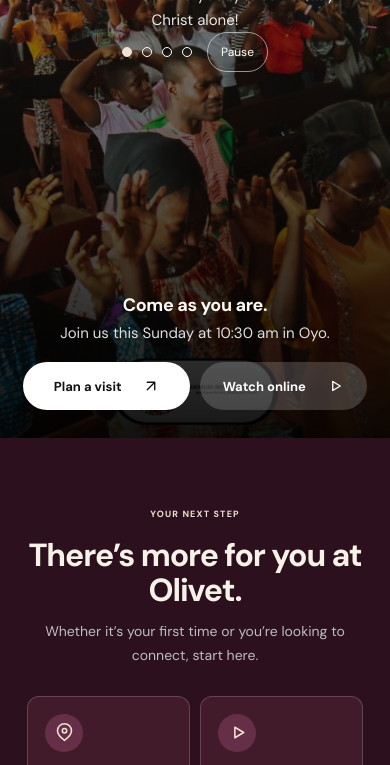
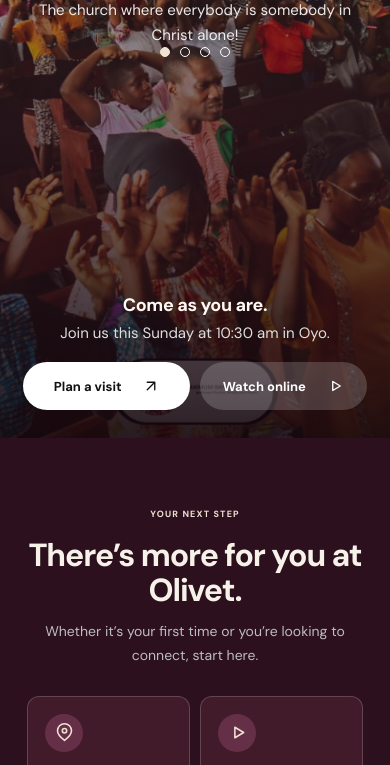
Before and after one commit to Plutobby/olivet-baptist-church-oyo, a plain HTML site: page index.html in a window 390 px wide. Shown: the part 406-1171 px from the top of the page. Drawn offline with Linux system fonts and the light colour scheme.

Commit message:
Refine homepage hero gradient and controls
Co-authored-by: Copilot <223556219+Copilot@users.noreply.github.com>

```diff
--- a/index.html
+++ b/index.html
@@ -57,7 +57,6 @@
             <button type="button" class="hero-slide-button" data-hero-slide="1" aria-label="Show photo 2 of 4" aria-pressed="false"></button>
             <button type="button" class="hero-slide-button" data-hero-slide="2" aria-label="Show photo 3 of 4" aria-pressed="false"></button>
             <button type="button" class="hero-slide-button" data-hero-slide="3" aria-label="Show photo 4 of 4" aria-pressed="false"></button>
-            <button type="button" class="hero-carousel-toggle" aria-label="Pause photo rotation">Pause</button>
           </div>
         </div>
         <div class="hero-bottom">
--- a/script.js
+++ b/script.js
@@ -100,12 +100,11 @@ setupMotion();
 const hero = document.querySelector(".hero");
 const heroImages = hero ? Array.from(hero.querySelectorAll(".hero-image")) : [];
 const heroSlideButtons = hero ? Array.from(hero.querySelectorAll(".hero-slide-button")) : [];
-const heroCarouselToggle = hero?.querySelector(".hero-carousel-toggle");
 
-if (hero && heroImages.length > 1 && heroSlideButtons.length === heroImages.length && heroCarouselToggle instanceof HTMLButtonElement) {
+if (hero && heroImages.length > 1 && heroSlideButtons.length === heroImages.length) {
   let activeHeroSlide = 0;
   let heroTimer;
-  let heroPaused = motionPreference.matches;
+  const heroMotionEnabled = !motionPreference.matches;
 
   function showHeroSlide(index) {
     activeHeroSlide = (index + heroImages.length) % heroImages.length;
@@ -127,7 +126,7 @@ if (hero && heroImages.length > 1 && heroSlideButtons.length === heroImages.leng
   function startHeroTimer() {
     stopHeroTimer();
     const heroIsInteracting = hero.matches(":hover") || hero.contains(document.activeElement);
-    if (!heroPaused && !heroIsInteracting && !document.hidden && !motionPreference.matches) {
+    if (heroMotionEnabled && !heroIsInteracting && !document.hidden) {
       heroTimer = window.setInterval(() => showHeroSlide(activeHeroSlide + 1), 6000);
     }
   }
@@ -138,12 +137,6 @@ if (hero && heroImages.length > 1 && heroSlideButtons.length === heroImages.leng
       startHeroTimer();
     });
   });
-  heroCarouselToggle.addEventListener("click", () => {
-    heroPaused = !heroPaused;
-    heroCarouselToggle.textContent = heroPaused ? "Play" : "Pause";
-    heroCarouselToggle.setAttribute("aria-label", heroPaused ? "Resume photo rotation" : "Pause photo rotation");
-    startHeroTimer();
-  });
   hero.addEventListener("pointerenter", stopHeroTimer);
   hero.addEventListener("pointerleave", startHeroTimer);
   hero.addEventListener("focusin", stopHeroTimer);
@@ -151,15 +144,7 @@ if (hero && heroImages.length > 1 && heroSlideButtons.length === heroImages.leng
     if (!(event.relatedTarget instanceof Node) || !hero.contains(event.relatedTarget)) startHeroTimer();
   });
   document.addEventListener("visibilitychange", startHeroTimer);
-  motionPreference.addEventListener("change", () => {
-    heroPaused = motionPreference.matches;
-    heroCarouselToggle.textContent = heroPaused ? "Play" : "Pause";
-    heroCarouselToggle.setAttribute("aria-label", heroPaused ? "Resume photo rotation" : "Pause photo rotation");
-    startHeroTimer();
-  });
   showHeroSlide(0);
-  heroCarouselToggle.textContent = heroPaused ? "Play" : "Pause";
-  heroCarouselToggle.setAttribute("aria-label", heroPaused ? "Resume photo rotation" : "Pause photo rotation");
   startHeroTimer();
 }
 
--- a/styles.css
+++ b/styles.css
@@ -592,11 +592,9 @@ h1 em, h2 em { color: var(--lime); font-style: normal; font-weight: 700; }
 .hero-copy { max-width: 560px; margin: 0 auto 28px; color: rgba(255,255,255,.9); font-size: clamp(14px, 1.4vw, 18px); line-height: 1.65; }
 .hero-carousel-controls { display: flex; align-items: center; justify-content: center; gap: 10px; }
 .hero-slide-button { width: 10px; height: 10px; padding: 0; border: 1px solid white; border-radius: 50%; background: transparent; cursor: pointer; }
-.hero-slide-button:focus-visible, .hero-carousel-toggle:focus-visible, .gallery-scroll-toggle:focus-visible { outline: 3px solid var(--lime); outline-offset: 3px; }
+.hero-slide-button:focus-visible, .gallery-scroll-toggle:focus-visible { outline: 3px solid var(--lime); outline-offset: 3px; }
 .hero-slide-button[aria-pressed="true"] { background: var(--lime); border-color: var(--lime); }
-.hero-carousel-toggle, .gallery-scroll-toggle { min-height: 40px; padding: 0 13px; border: 1px solid rgba(255,255,255,.55); border-radius: 999px; background: transparent; color: white; font: inherit; font-size: 12px; cursor: pointer; }
-.hero-carousel-toggle { margin-left: 5px; }
-.hero-carousel-toggle:hover, .hero-carousel-toggle:focus-visible { background: white; color: var(--ink); }
+.gallery-scroll-toggle { min-height: 40px; padding: 0 13px; border: 1px solid rgba(255,255,255,.55); border-radius: 999px; background: transparent; color: white; font: inherit; font-size: 12px; cursor: pointer; }
 .hero-actions { justify-content: center; gap: 12px; }
 .button { min-height: 51px; padding: 0 25px; border-radius: 999px; font-size: 12px; }
 .button-light { background: white; color: #111; }
@@ -777,9 +775,7 @@ h1 em, h2 em { color: var(--lime); font-style: normal; font-weight: 700; }
   align-items: center;
 }
 .hero-image { object-position: center 46%; }
-.hero-shade {
-  background: linear-gradient(180deg, rgba(0,0,0,.32) 0%, rgba(0,0,0,.26) 38%, rgba(0,0,0,.7) 78%, #111 100%);
-}
+.hero-shade { background: linear-gradient(180deg, rgba(44,16,29,.08) 0%, rgba(44,16,29,.14) 25%, rgba(44,16,29,.55) 60%, rgba(20,7,13,.9) 100%); }
 .hero-content { width: 100%; padding: 60px 7% 150px; }
 .hero-kicker {
   margin: 0 0 24px;
@@ -797,8 +793,9 @@ h1 em, h2 em { color: var(--lime); font-style: normal; font-weight: 700; }
   letter-spacing: -.055em;
   text-transform: none;
   text-wrap: balance;
+  text-shadow: 0 2px 24px rgba(20,7,13,.65);
 }
-.hero-copy { max-width: 520px; margin-bottom: 0; font-size: 17px; }
+.hero-copy { max-width: 520px; margin-bottom: 0; font-size: 17px; text-shadow: 0 1px 12px rgba(20,7,13,.8); }
 .hero-bottom {
   position: absolute;
   z-index: 1;
@@ -932,7 +929,6 @@ h1 em, h2 em { color: var(--lime); font-style: normal; font-weight: 700; }
   .navigation { max-height: calc(100svh - 66px); }
   .hero { min-height: max(660px, calc(100svh - 66px)); align-items: center; }
   .hero-image { object-position: 55% center; }
-  .hero-shade { background: linear-gradient(180deg, rgba(0,0,0,.35), rgba(0,0,0,.35) 40%, rgba(0,0,0,.92) 100%); }
   .hero-content { padding: 30px 6% 220px; }
   .hero-kicker { margin-bottom: 18px; font-size: 10px; }
   .hero h1 { font-size: clamp(48px, 12vw, 68px); }
```
